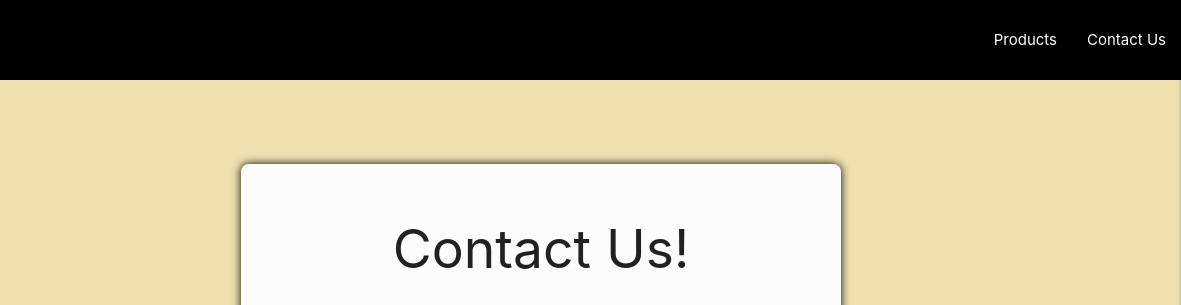
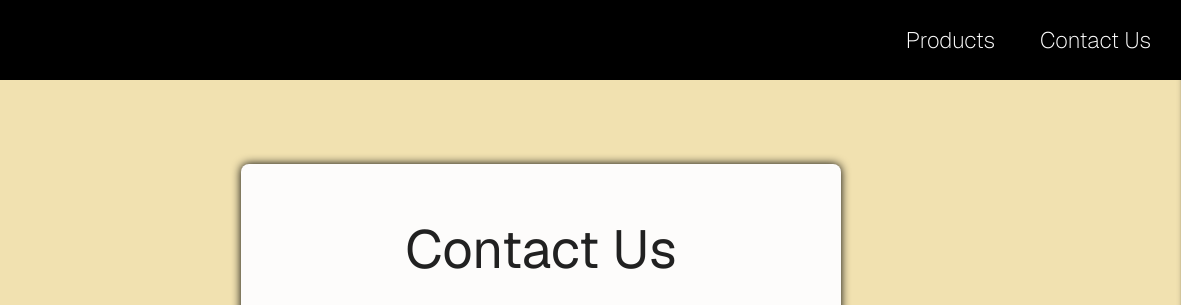
Before and after one commit to efr-en/EcommerceR2H, a plain HTML site: page contact.html in a window 1280 px wide. Shown: the top 305 px of the page, 99-1280 px from the left. Drawn offline with nearby package versions, Linux system fonts and the light colour scheme.

Commit message:
added better readability to navbar for when hovering along with font change

```diff
--- a/contact.css
+++ b/contact.css
@@ -23,6 +23,20 @@
     font-size: 30px;
     padding: 40px;
 }
+.material-icons:hover {
+    transform: scale(1.05);
+    color: rgb(241, 225, 176);
+}
+.nav-text {
+    color: rgb(255, 255, 255);
+    font-size: 1.5rem;
+    margin-right: 1rem;
+}
+.nav-text:hover {
+    transform: scale(1.05);
+    color: rgb(241, 225, 176);
+}
+
 @media (max-width: 992px) {
     #logo-container {
     display: flex;
@@ -46,6 +60,11 @@
 html {
     background-color: rgb(241, 225, 176);
 }
+body {
+    font-family: "Geist", sans-serif;
+    font-weight: 200;
+    font-optical-sizing: auto;
+}
 
 .contact-form {
     max-width: 600px;
@@ -62,7 +81,7 @@ html {
 
 .contact-form h2 {
     text-align: center;
-    margin-bottom: 30px;
+    margin-bottom: 35px;
 }
 /*
 .contact-form .form-group {
--- a/contact.html
+++ b/contact.html
@@ -18,11 +18,11 @@
         <nav>
         <div class="nav-wrapper" id="nav-container">
             <div>
-            <a href="/index.html" class="brand-logo" id="logo-container"><img src="images/logo2.png" class="main-logo"/></a>
+            <a href="index.html" class="brand-logo" id="logo-container"><img src="images/logo2.png" class="main-logo"/></a>
             </div>
             <ul class="right hide-on-med-and-down ul-container" id="ul-container">
-            <li><a href="products.html">Products</a></li>
-            <li><a href="contact.html">Contact Us</a></li>
+            <li><a href="products.html" class="nav-text">Products</a></li>
+            <li><a href="contact.html" class="nav-text">Contact Us</a></li>
             <!-- <li><a href="">Resources</a></li> -->
             </ul>
             <!-- Hamburger Menu, when clicked, the target of mobile-demo will open  -->
@@ -32,14 +32,14 @@
         </nav>
     <!-- Side Nav, hidden until hamburger menu is triggered through sidenav-trigger -->
         <ul class="sidenav" id="mobile-demo">
-        <li><a href="products.html">Products</a></li>
-        <li><a href="contact.html">Contact Us</a></li>
+        <li><a href="products.html" class="nav-text">Products</a></li>
+        <li><a href="contact.html" class="nav-text">Contact Us</a></li>
         <!-- <li><a href="">More</a></li> -->
         </ul>
     </header>
 
     <div class="contact-form">
-        <h2>Contact Us!</h2>
+        <h2>Contact Us</h2>
         <form id="contactForm">
             <div class="form-group">
                 <label for="name">Name</label>
--- a/products.css
+++ b/products.css
@@ -22,6 +22,20 @@
     font-size: 30px;
     padding: 40px;
 }
+.material-icons:hover {
+    transform: scale(1.05);
+    color: rgb(241, 225, 176);
+}
+.nav-text {
+    color: rgb(255, 255, 255);
+    font-size: 1.5rem;
+    margin-right: 1rem;
+}
+.nav-text:hover {
+    transform: scale(1.05);
+    color: rgb(241, 225, 176);
+}
+
 @media (max-width: 992px) {
     #logo-container {
     display: flex;
--- a/style.css
+++ b/style.css
@@ -39,6 +39,20 @@ li a {
     font-size: 30px;
     padding: 40px;
 }
+.material-icons:hover {
+    transform: scale(1.05);
+    color: rgb(241, 225, 176);
+}
+.nav-text {
+    color: rgb(255, 255, 255);
+    font-size: 1.5rem;
+    margin-right: 1rem;
+}
+.nav-text:hover {
+    transform: scale(1.05);
+    color: rgb(241, 225, 176);
+}
+
 @media (max-width: 992px) {
     #logo-container {
     display: flex;
@@ -52,11 +66,6 @@ li a {
     align-items: center;
     }
 }
-
-/* header, main, footer {
-    padding-left: 300px;
-} */
-
 @media only screen and (max-width : 992px) {
     header, main, footer {
     padding-left: 0;
```
Also changed, not shown: index.html (+2 -2 lines), products.html (+4 -4 lines).
